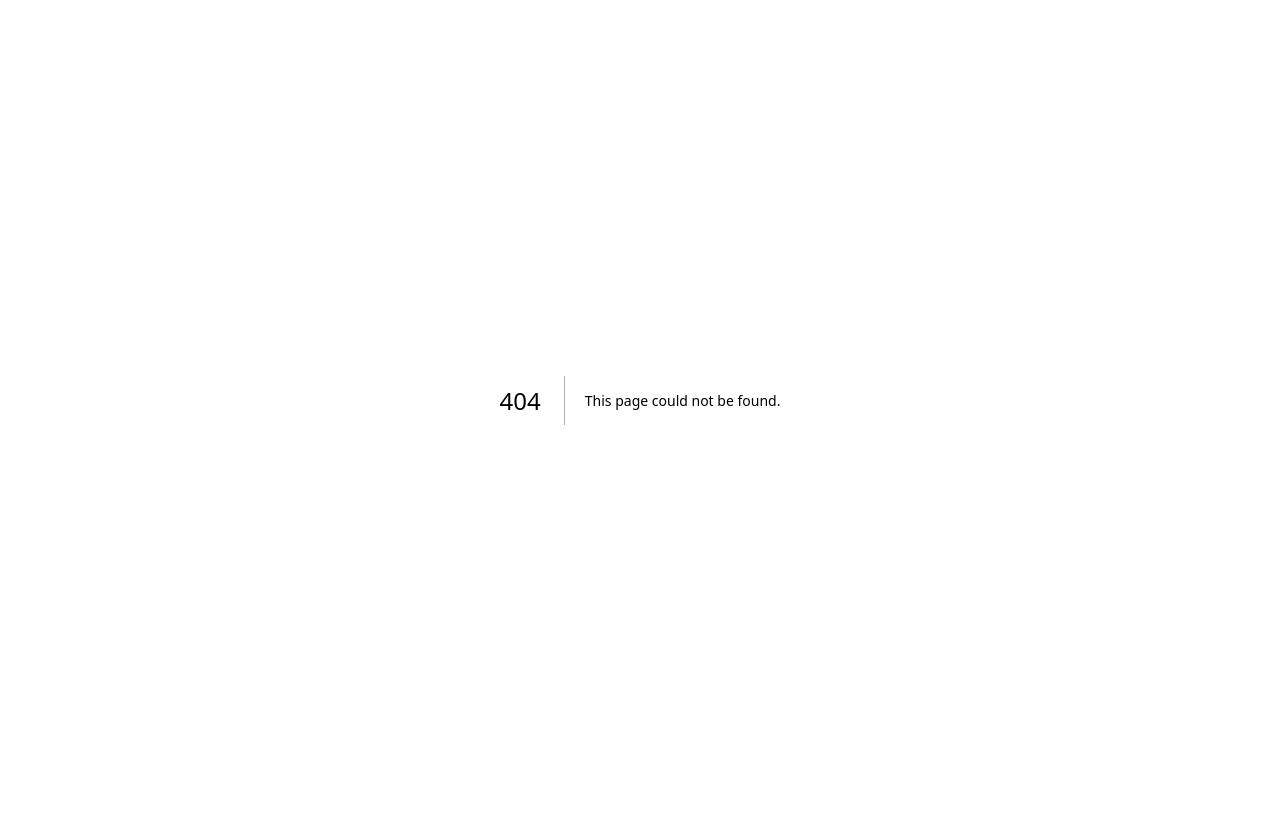
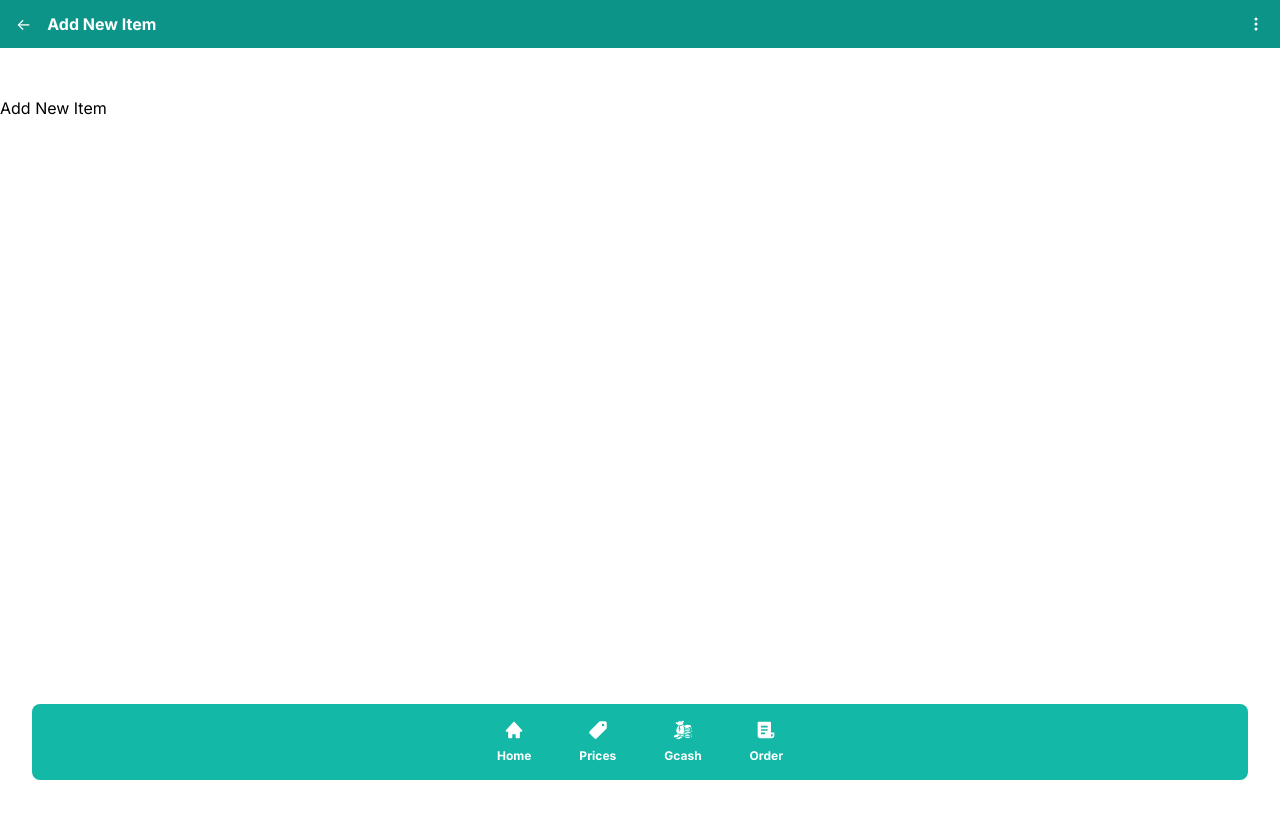
Before and after one commit to syke9p3/family-store-next, a Next.js app: page /prices/add in a window 1280 px wide. Before the commit this address had no page. Shown: the top 818 px of the page. Built offline with nearby package versions, Linux system fonts and the light colour scheme.

Commit message:
created backbone pages for items and adding new item

```diff
--- /dev/null
+++ b/src/app/prices/[item]/layout.tsx
@@ -0,0 +1,13 @@
+import BackButton from "@/app/ui/backbutton";
+import Header from "@/app/ui/header/header";
+
+export default function Layout({ children }: { children: React.ReactNode }) {
+
+
+    return (
+        <div className="flex h-screen flex-col">
+            <Header title="Item" left={<BackButton />} />
+            <div className="flex-grow mt-12">{children}</div>
+        </div>
+    );
+}
--- /dev/null
+++ b/src/app/prices/[item]/page.tsx
@@ -0,0 +1,20 @@
+import { products } from "@/app/lib/placeholder-data"
+
+const getProductById = async (id: string) => {
+    return products.find((product) => {
+        return product.id === id
+    })
+}
+
+const Page = async ({ params }: { params: { item: string } }) => {
+
+    const product = await getProductById(params.item)
+
+    return (
+        <div>
+            {product?.name}
+        </div>
+    )
+}
+
+export default Page
--- /dev/null
+++ b/src/app/prices/add/layout.tsx
@@ -0,0 +1,11 @@
+import BackButton from "@/app/ui/backbutton";
+import Header from "@/app/ui/header/header";
+
+export default function Layout({ children }: { children: React.ReactNode }) {
+    return (
+        <div className="flex h-screen flex-col">
+            <Header title="Add New Item" left={<BackButton />} />
+            <div className="flex-grow mt-12">{children}</div>
+        </div>
+    );
+}
--- /dev/null
+++ b/src/app/prices/add/page.tsx
@@ -0,0 +1,12 @@
+import React from 'react'
+
+const Page = () => {
+
+    return (
+        <div>
+            <h1>Add New Item</h1>
+        </div>
+    )
+}
+
+export default Page
```
